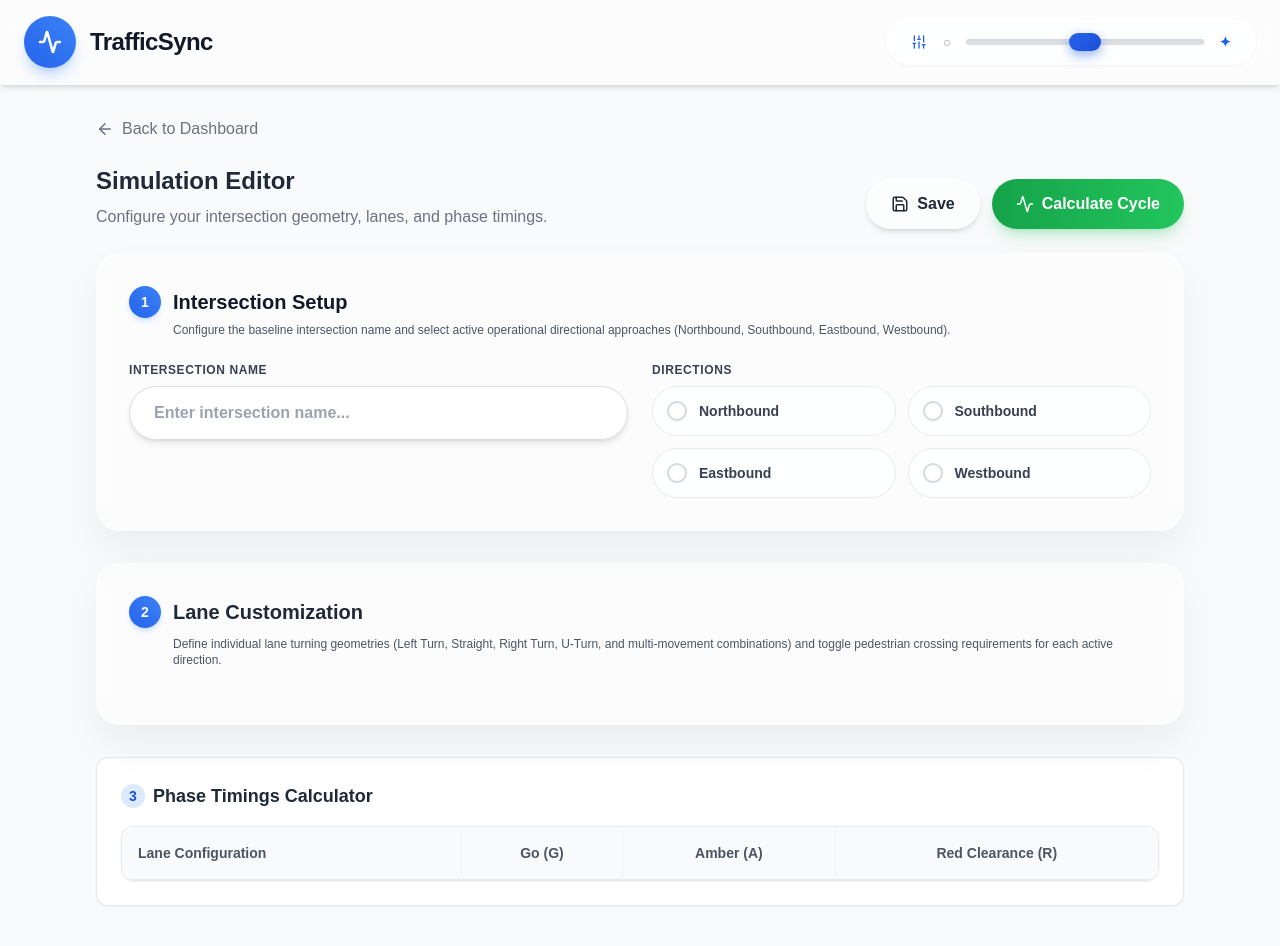
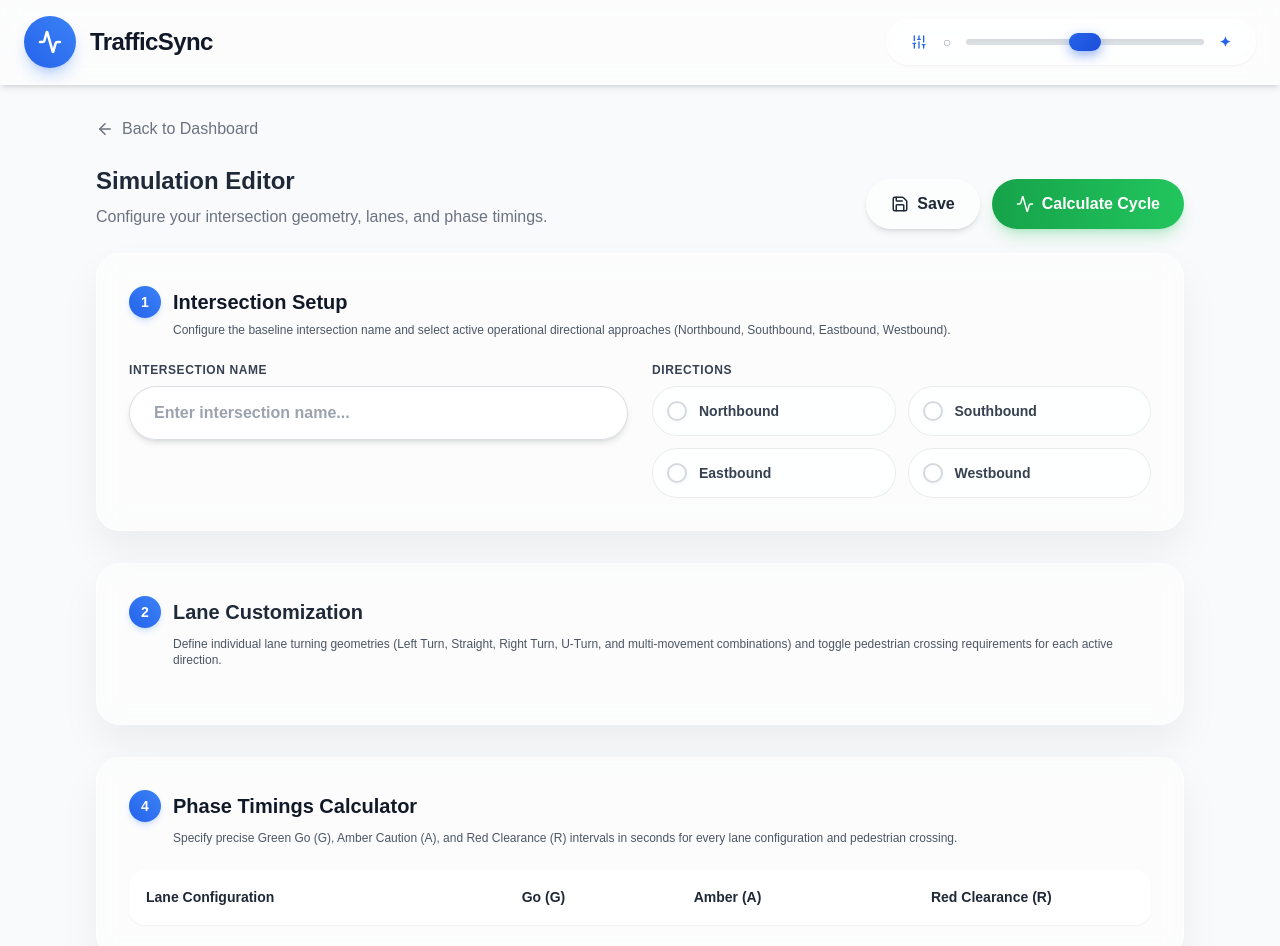
Before and after one commit to danlenoon/TrafficSync, a React (Vite) app in the folder client/: page /editor in a window 1280 px wide. Shown: the top 946 px of the page. Built offline with nearby package versions, Linux system fonts and the light colour scheme.

Commit message:
feat(validation): enforce strict prerequisites on calculation and minimum go timing

```diff
--- a/client/src/components/organisms/TimingsSection.jsx
+++ b/client/src/components/organisms/TimingsSection.jsx
@@ -1,87 +1,146 @@
 import React, { useContext } from 'react';
+import { User } from 'lucide-react';
 import { SimulationContext } from '../../SimulationContext';
 
 export default function TimingsSection() {
-  const { directions, laneConfigs, phaseTimings, updateTiming, pedestrians, pedestrianTimings, updatePedestrianTiming } = useContext(SimulationContext);
+  const { directions, laneConfigs, phaseTimings, updateTiming, pedestrians, pedestrianTimings, updatePedestrianTiming, glassClarity } = useContext(SimulationContext);
+
+  const getArrowSymbol = (type) => {
+    switch (type) {
+      case 'Left Turn': return '↰';
+      case 'Right Turn': return '↱';
+      case 'Straight': return '↑';
+      case 'U-Turn': return '↩';
+      case 'Left & Straight': return '↰ ↑';
+      case 'Straight & Right': return '↑ ↱';
+      case 'Left & Right': return '↰ ↱';
+      case 'Left & U-Turn': return '↰ ↩';
+      case 'Straight & U-Turn': return '↑ ↩';
+      case 'Right & U-Turn': return '↱ ↩';
+      case 'Left, Straight, & U-Turn': return '↰ ↑ ↩';
+      case 'U-Turn, Straight, & Right': return '↩ ↑ ↱';
+      default: return '↑';
+    }
+  };
+
+  const glassStyle = {
+    backgroundColor: 'var(--card-bg)',
+    backdropFilter: 'blur(var(--glass-blur))',
+    borderColor: 'var(--glass-border)',
+    boxShadow: `0 20px 40px rgba(0, 0, 0, ${0.03 + glassClarity * 0.05})`,
+    fontFamily: 'Arial, sans-serif'
+  };
+
+  const tableHeaderStyle = {
+    backgroundColor: 'var(--input-bg)',
+    backdropFilter: 'blur(var(--glass-blur))',
+    borderColor: 'var(--glass-border)',
+    fontFamily: 'Arial, sans-serif'
+  };
 
   return (
-    <section className="bg-white p-6 rounded-xl border border-gray-200 shadow-sm">
-      <h2 className="text-lg font-bold text-gray-800 mb-4 flex items-center gap-2">
-        <span className="bg-blue-100 text-blue-700 w-6 h-6 rounded-full flex items-center justify-center text-sm">3</span>
+    <section className="border p-8 rounded-3xl shadow-sm transition-all" style={glassStyle}>
+      <div>
+        <h2 className="text-xl font-black text-gray-900 mb-2 flex items-center gap-3" style={{ fontFamily: 'Arial, sans-serif' }}>
+          <span className="bg-gradient-to-tr from-blue-600 to-blue-500 text-white w-8 h-8 rounded-2xl flex items-center justify-center text-sm shadow-md shadow-blue-500/20">4</span>
           Phase Timings Calculator
         </h2>
-      <div className="border border-gray-200 rounded-xl shadow-sm overflow-hidden overflow-x-auto">
+        <p className="text-xs text-gray-600 font-medium ml-11 mb-6">Specify precise Green Go (G), Amber Caution (A), and Red Clearance (R) intervals in seconds for every lane configuration and pedestrian crossing.</p>
+      </div>
+
+      <div className="border rounded-2xl shadow-sm overflow-hidden overflow-x-auto transition-all" style={{ borderColor: 'var(--glass-border)', backgroundColor: 'var(--card-bg)' }}>
         <table className="w-full text-left min-w-[600px]">
-          <thead className="bg-gray-50 border-b border-gray-200 text-gray-600 text-sm">
+          <thead className="border-b text-gray-800 text-sm font-extrabold" style={{ borderColor: 'var(--glass-border)', ...tableHeaderStyle }}>
             <tr>
-              <th className="p-4 font-bold">Lane Configuration</th>
-              <th className="p-4 font-bold text-center border-l border-gray-100">Go (G)</th>
-              <th className="p-4 font-bold text-center border-l border-gray-100">Amber (A)</th>
-              <th className="p-4 font-bold text-center border-l border-gray-100">Red Clearance (R)</th>
+              <th className="p-4" style={{ fontFamily: 'Arial, sans-serif' }}>Lane Configuration</th>
+              <th className="p-4 text-center border-l" style={{ borderColor: 'var(--glass-border)', fontFamily: 'Arial, sans-serif' }}>Go (G)</th>
+              <th className="p-4 text-center border-l" style={{ borderColor: 'var(--glass-border)', fontFamily: 'Arial, sans-serif' }}>Amber (A)</th>
+              <th className="p-4 text-center border-l" style={{ borderColor: 'var(--glass-border)', fontFamily: 'Arial, sans-serif' }}>Red Clearance (R)</th>
             </tr>
           </thead>
-          <tbody className="divide-y divide-gray-100">
+          <tbody className="divide-y" style={{ borderColor: 'var(--glass-border)' }}>
             {Object.keys(directions).filter(d => directions[d]).map(dir => (
               <React.Fragment key={dir}>
                 {(laneConfigs[dir] || []).map(lane => {
                   const key = `${dir}-${lane.id}`;
-                  const t = phaseTimings[key] || { go: 0, amber: 0, red: 0 };
+                  const t = phaseTimings[key] || { go: 1, amber: 3, red: 2 };
+                  const arrow = getArrowSymbol(lane.type);
                   return (
-                    <tr key={key} className="hover:bg-gray-50/50 transition-colors">
+                    <tr key={key} className="hover:bg-white/40 transition-colors">
                       <td className="p-4">
-                        <div className="font-bold text-gray-800">{dir.charAt(0)} Lane {lane.id}</div>
-                        <div className="text-xs font-medium text-gray-500 bg-gray-100 inline-block px-2 py-0.5 rounded mt-1">{lane.type}</div>
+                        {/* Larger circle badge fitting 1, 2, or 3 arrows in one line */}
+                        <div className="font-extrabold text-gray-900 flex items-center gap-3" style={{ fontFamily: 'Arial, sans-serif' }}>
+                          <span>{dir.charAt(0)} Lane {lane.id}</span>
+                          <span className="w-10 h-10 sm:w-11 sm:h-11 rounded-full bg-blue-600 text-white flex items-center justify-center font-black text-xs sm:text-sm shadow-xs shrink-0 px-1 whitespace-nowrap">
+                            {arrow}
+                          </span>
+                        </div>
+                        <div className="text-xs font-bold text-gray-700 bg-white/90 border border-gray-200/80 inline-block px-3 py-0.5 rounded-full mt-1.5 shadow-2xs">
+                          {lane.type}
+                        </div>
                       </td>
-                      <td className="p-4 border-l border-gray-100 bg-green-50/20">
+                      <td className="p-4 border-l bg-green-50/30" style={{ borderColor: 'var(--glass-border)' }}>
                         <input
-                          type="number" value={t.go || ''} onChange={e => updateTiming(key, 'go', e.target.value)}
-                          className="w-full max-w-[80px] p-2 border border-gray-300 rounded text-center mx-auto block bg-white font-bold text-green-700 focus:ring-2 focus:ring-green-500 focus:outline-none"
+                          type="number" min="0" value={t.go ?? ''} onChange={e => updateTiming(key, 'go', e.target.value)}
+                          className="w-full max-w-[100px] px-4 py-2.5 border border-gray-300/85 rounded-full text-center mx-auto block bg-white font-extrabold text-green-700 focus:ring-2 focus:ring-green-500 focus:outline-none shadow-sm transition-all"
+                          style={{ fontFamily: 'Arial, sans-serif' }}
                         />
                       </td>
-                      <td className="p-4 border-l border-gray-100 bg-yellow-50/20">
+                      <td className="p-4 border-l bg-yellow-50/30" style={{ borderColor: 'var(--glass-border)' }}>
                         <input
-                          type="number" value={t.amber || ''} onChange={e => updateTiming(key, 'amber', e.target.value)}
-                          className="w-full max-w-[80px] p-2 border border-gray-300 rounded text-center mx-auto block bg-white font-bold text-yellow-600 focus:ring-2 focus:ring-yellow-500 focus:outline-none"
+                          type="number" min="0" value={t.amber ?? 3} onChange={e => updateTiming(key, 'amber', e.target.value)}
+                          className="w-full max-w-[100px] px-4 py-2.5 border border-gray-300/85 rounded-full text-center mx-auto block bg-white font-extrabold text-yellow-600 focus:ring-2 focus:ring-yellow-500 focus:outline-none shadow-sm transition-all"
+                          style={{ fontFamily: 'Arial, sans-serif' }}
                         />
                       </td>
-                      <td className="p-4 border-l border-gray-100 bg-red-50/20">
+                      <td className="p-4 border-l bg-red-50/30" style={{ borderColor: 'var(--glass-border)' }}>
                         <input
-                          type="number" value={t.red || ''} onChange={e => updateTiming(key, 'red', e.target.value)}
-                          className="w-full max-w-[80px] p-2 border border-gray-300 rounded text-center mx-auto block bg-white font-bold text-red-600 focus:ring-2 focus:ring-red-500 focus:outline-none"
+                          type="number" min="0" value={t.red ?? 2} onChange={e => updateTiming(key, 'red', e.target.value)}
+                          className="w-full max-w-[100px] px-4 py-2.5 border border-gray-300/85 rounded-full text-center mx-auto block bg-white font-extrabold text-red-600 focus:ring-2 focus:ring-red-500 focus:outline-none shadow-sm transition-all"
+                          title="Red clearance interval in seconds"
+                          style={{ fontFamily: 'Arial, sans-serif' }}
                         />
                       </td>
                     </tr>
                   );
                 })}
 
-                {/* Pedestrian row — stop seconds = go + red (total pedestrian active time added to lane stop) */}
-                {pedestrians[dir] === 'Yes' && (
-                  <tr className="bg-blue-50/30 hover:bg-blue-50/50 transition-colors">
+                {/* Pedestrian row with Pedestrian Symbol AFTER the Pedestrian word */}
+                {pedestrians[dir] === 'Yes' && (() => {
+                  const p = pedestrianTimings[dir] || { go: 1, red: 2 };
+                  return (
+                    <tr className="bg-blue-50/30 hover:bg-blue-50/60 transition-colors">
                       <td className="p-4">
-                      <div className="font-bold text-blue-900">{dir.charAt(0)} Pedestrian</div>
-                      <div className="text-xs font-semibold text-blue-700 bg-blue-100 inline-block px-2 py-0.5 rounded mt-1">Pedestrian Crossing</div>
+                        <div className="font-extrabold text-blue-900 flex items-center gap-2" style={{ fontFamily: 'Arial, sans-serif' }}>
+                          <span>{dir.charAt(0)} Pedestrian</span>
+                          <User size={16} className="text-blue-600 stroke-[2.5]" />
+                        </div>
+                        <div className="text-xs font-bold text-blue-700 bg-blue-100/90 border border-blue-200 inline-block px-3 py-0.5 rounded-full mt-1.5 shadow-2xs">Pedestrian Crossing</div>
                       </td>
-                    <td className="p-4 border-l border-gray-100 bg-green-50/20">
+                      <td className="p-4 border-l bg-green-50/30" style={{ borderColor: 'var(--glass-border)' }}>
                         <input
-                        type="number"
-                        value={pedestrianTimings[dir]?.go ?? ''}
+                          type="number" min="0"
+                          value={p.go ?? ''}
                           onChange={e => updatePedestrianTiming(dir, 'go', e.target.value)}
-                        className="w-full max-w-[80px] p-2 border border-gray-300 rounded text-center mx-auto block bg-white font-bold text-green-700 focus:ring-2 focus:ring-green-500 focus:outline-none"
+                          className="w-full max-w-[100px] px-4 py-2.5 border border-gray-300/85 rounded-full text-center mx-auto block bg-white font-extrabold text-green-700 focus:ring-2 focus:ring-green-500 focus:outline-none shadow-sm transition-all"
+                          style={{ fontFamily: 'Arial, sans-serif' }}
                         />
                       </td>
-                    <td className="p-4 border-l border-gray-100 bg-gray-50/50 text-center text-gray-400 font-bold">
+                      <td className="p-4 border-l bg-white/30 text-center text-gray-400 font-bold" style={{ borderColor: 'var(--glass-border)' }}>
                         —
                       </td>
-                    <td className="p-4 border-l border-gray-100 bg-red-50/20">
+                      <td className="p-4 border-l bg-red-50/30" style={{ borderColor: 'var(--glass-border)' }}>
                         <input
-                        type="number"
-                        value={pedestrianTimings[dir]?.red ?? ''}
+                          type="number" min="0"
+                          value={p.red ?? 2}
                           onChange={e => updatePedestrianTiming(dir, 'red', e.target.value)}
-                        className="w-full max-w-[80px] p-2 border border-gray-300 rounded text-center mx-auto block bg-white font-bold text-red-600 focus:ring-2 focus:ring-red-500 focus:outline-none"
+                          className="w-full max-w-[100px] px-4 py-2.5 border border-gray-300/85 rounded-full text-center mx-auto block bg-white font-extrabold text-red-600 focus:ring-2 focus:ring-red-500 focus:outline-none shadow-sm transition-all"
+                          style={{ fontFamily: 'Arial, sans-serif' }}
                         />
                       </td>
                     </tr>
-                )}
+                  );
+                })()}
               </React.Fragment>
             ))}
           </tbody>
```
Lines whose indentation alone changed are shown as unchanged.
